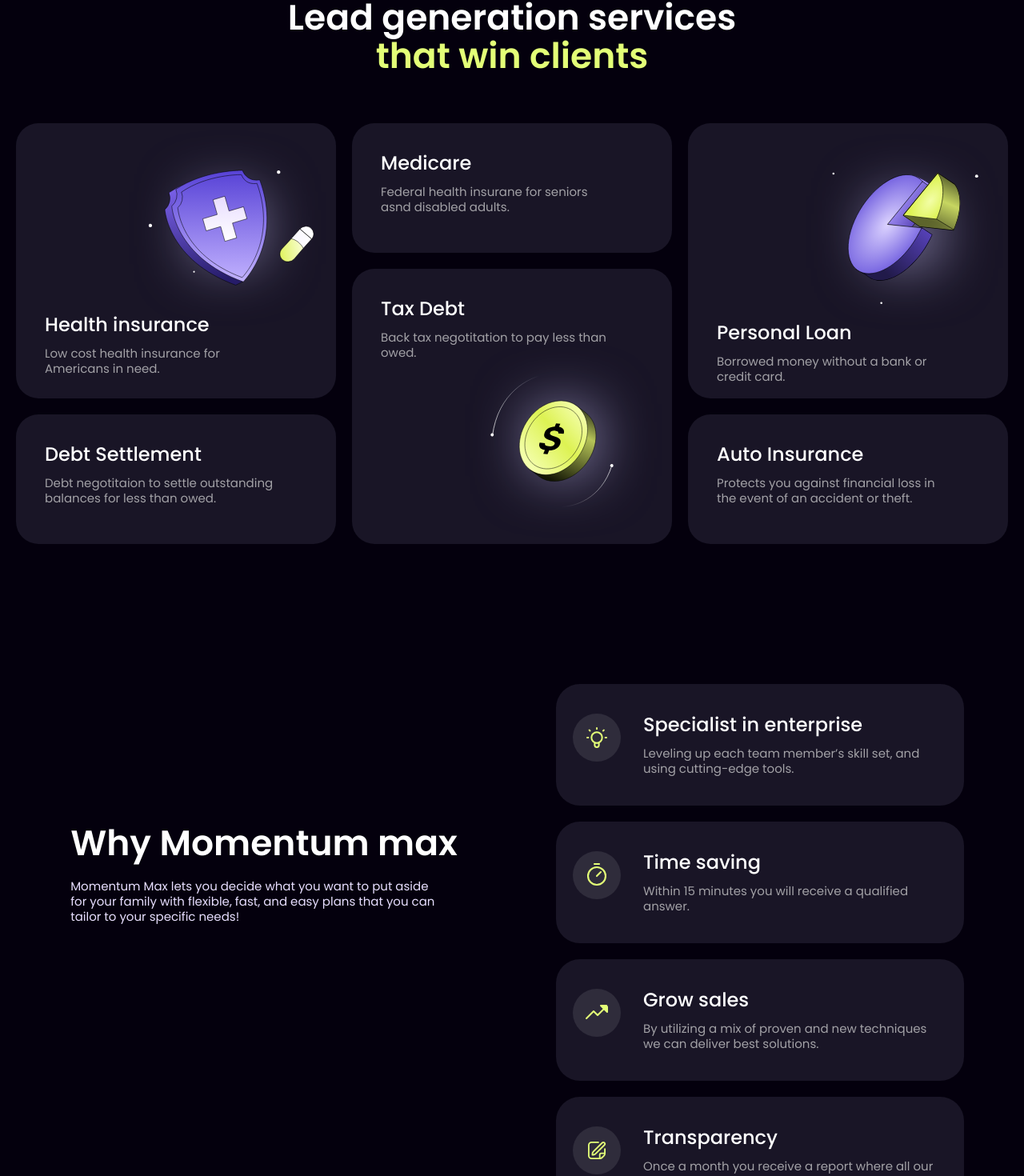
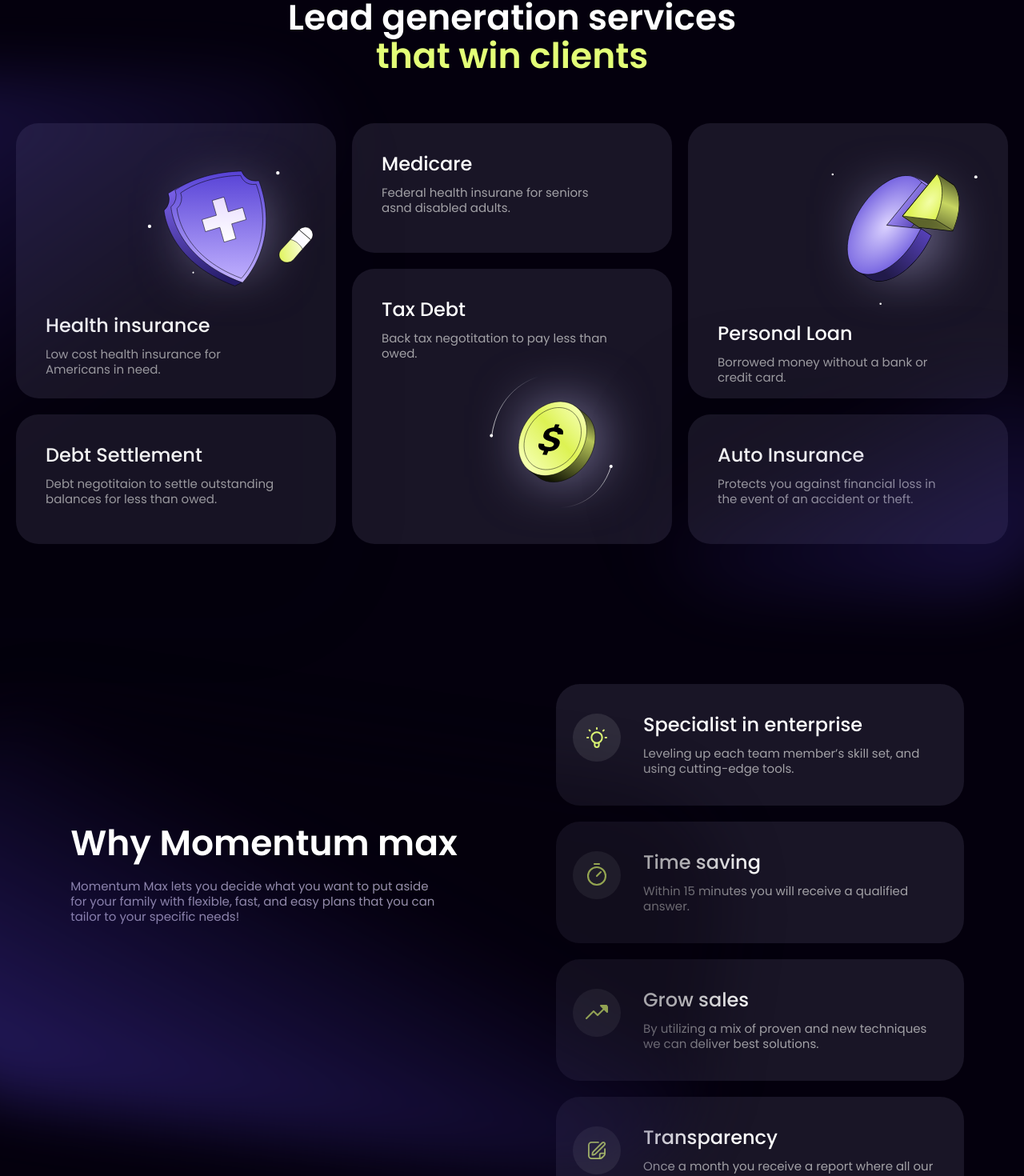
Before and after one commit to armon-bakhtar/mmx-website, a Next.js app: page / in a window 1280 px wide. Shown: the part 606-2076 px from the top of the page at 80% size. Built offline with nearby package versions, Linux system fonts and the light colour scheme.

Commit message:
feat: add blurs

```diff
--- a/src/page-components/home/features/features.module.scss
+++ b/src/page-components/home/features/features.module.scss
@@ -4,6 +4,7 @@
   color: var(--greyscale-11);
 
   &__container {
+    position: relative;
     display: grid;
     grid-auto-flow: row;
   }
@@ -15,6 +16,8 @@
   &__title {
     @include title-bold-30;
     margin-bottom: 20px;
+    position: relative;
+    z-index: var(--z-index-features-title);
   }
 
   &__text {
@@ -59,6 +62,10 @@
     color: var(--greyscale-8);
   }
 
+  &__blur {
+    display: none;
+  }
+
   @include tablet-s {
     &__title {
       @include title-semibold-44;
@@ -66,6 +73,19 @@
 
     &__card-wrapper {
       grid-template-columns: repeat(2, 1fr);
+    }
+
+    &__blur {
+      display: block;
+      position: absolute;
+      left: -200px;
+      bottom: -50px;
+      width: 560px;
+      height: 300px;
+      border-radius: 150px;
+      background: var(--features-blur);
+      opacity: 0.9;
+      filter: blur(37px);
     }
   }
 
@@ -108,5 +128,14 @@
     &__name {
       @include subhead-medium-24;
     }
+    &__blur {
+      width: 1000px;
+      height: 500px;
+      left: -100px;
+      bottom: 100px;
+      transform: rotate(8deg);
+      opacity: 0.7;
+      background: var(--features-blur-desktop);
+    }
   }
 }
--- a/src/page-components/home/features/features.tsx
+++ b/src/page-components/home/features/features.tsx
@@ -18,6 +18,7 @@
     cnIcon,
     cnName,
     cnDescription,
+    cnBlur,
   } = useClasses({ className });
 
   return (
@@ -75,6 +76,7 @@
             </div>
           </div>
         </div>
+        <div className={cnBlur}></div>
       </Container>
     </section>
   );
--- a/src/page-components/home/features/lib/use-classes.tsx
+++ b/src/page-components/home/features/lib/use-classes.tsx
@@ -28,6 +28,8 @@
 
   const cnDescription = cn('features__description');
 
+  const cnBlur = cn('features__blur');
+
   return {
     cnRoot,
     cnContainer,
@@ -39,5 +41,6 @@
     cnIcon,
     cnName,
     cnDescription,
+    cnBlur,
   };
 };
--- a/src/page-components/home/work-spheres/lib/use-classes.tsx
+++ b/src/page-components/home/work-spheres/lib/use-classes.tsx
@@ -26,6 +26,8 @@
 
   const cnIcon = cn('work-spheres__icon');
 
+  const cnIconBlur = cn('work-spheres__icon-blur');
+
   const cnBlur = cn('work-spheres__blur');
 
   return {
@@ -38,6 +40,7 @@
     cnText,
     cnIconWrapper,
     cnIcon,
+    cnIconBlur,
     cnBlur,
   };
 };
--- a/src/page-components/home/work-spheres/work-spheres.module.scss
+++ b/src/page-components/home/work-spheres/work-spheres.module.scss
@@ -2,8 +2,9 @@
   padding-top: 40px;
   color: var(--greyscale-11);
 
-  // &__container {
-  // }
+  &__container {
+    position: relative;
+  }
 
   &__title {
     @include title-bold-30;
@@ -25,8 +26,9 @@
     position: relative;
     padding: 36px 20px;
     border-radius: 20px;
-    border: 1px transparent;
+    border: 1px solid transparent;
     background: var(--property-initial);
+    transition: all 0.3s;
   }
 
   &__name {
@@ -52,7 +54,7 @@
     z-index: var(--z-index-work-spheres-icon);
   }
 
-  &__blur {
+  &__icon-blur {
     position: absolute;
     top: 50%;
     left: 50%;
@@ -61,6 +63,10 @@
     border-radius: 50%;
     transform: translate(-50%, -50%);
     box-shadow: var(--work-spheres-decor-shadow);
+  }
+
+  &__blur {
+    display: none;
   }
 
   @include tablet-s {
@@ -120,6 +126,32 @@
     &__card:nth-child(5) &__icon-wrapper {
       grid-row: 1/2;
       margin-bottom: 12px;
+    }
+
+    &__blur {
+      display: block;
+      position: absolute;
+      border-radius: 150px;
+    }
+
+    &__blur:first-child {
+      top: 100px;
+      left: -250px;
+      width: 700px;
+      height: 700px;
+      background: var(--work-spheres-blur-1);
+      opacity: 0.5;
+      filter: blur(37px);
+    }
+
+    &__blur:last-child {
+      right: -60px;
+      bottom: 275px;
+      width: 560px;
+      height: 300px;
+      background: var(--work-spheres-blur-2);
+      opacity: 0.5;
+      filter: blur(37px);
     }
   }
 
@@ -188,5 +220,9 @@
     &__name {
       @include subhead-medium-24;
     }
+
+    &__blur:last-child {
+      bottom: -60px;
+    }
   }
 }
--- a/src/page-components/home/work-spheres/work-spheres.tsx
+++ b/src/page-components/home/work-spheres/work-spheres.tsx
@@ -17,6 +17,7 @@
     cnText,
     cnIconWrapper,
     cnIcon,
+    cnIconBlur,
     cnBlur,
   } = useClasses({ className });
 
@@ -35,7 +36,7 @@
             </p>
             <div className={cnIconWrapper}>
               <Healthcare className={cnIcon} />
-              <span className={cnBlur}></span>
+              <span className={cnIconBlur}></span>
             </div>
           </div>
 
@@ -53,7 +54,7 @@
             </p>
             <div className={cnIconWrapper}>
               <Dollar className={cnIcon} />
-              <span className={cnBlur}></span>
+              <span className={cnIconBlur}></span>
             </div>
           </div>
 
@@ -72,7 +73,7 @@
             </p>
             <div className={cnIconWrapper}>
               <Loan className={cnIcon} />
-              <span className={cnBlur}></span>
+              <span className={cnIconBlur}></span>
             </div>
           </div>
 
@@ -84,6 +85,11 @@
             </p>
           </div>
         </div>
+
+        <div>
+          <div className={cnBlur}></div>
+          <div className={cnBlur}></div>
+        </div>
       </Container>
     </section>
   );
--- a/src/shared/assets/styles/base/_variables.scss
+++ b/src/shared/assets/styles/base/_variables.scss
@@ -24,9 +24,33 @@
   --index-dropdown: 5;
   --z-index-hero-decor: 2;
   --z-index-work-spheres-icon: 1;
+  --z-index-features-title: 1;
 
   //shadow
   --hero-decor-shadow: 0px 0px 21.0852px 15px rgba(208, 201, 255, 0.25);
   --work-spheres-decor-shadow: 0px 0px 65px 45px rgba(208, 201, 255, 0.5);
   --features-icon-shadow: 1px 1px 16px rgba(254, 254, 254, 0.19);
+
+  //blur
+  --work-spheres-blur-1: linear-gradient(
+    325deg,
+    rgba(4, 0, 13, 0.1) 49.03%,
+    #513ec9 122.15%
+  );
+  --work-spheres-blur-2: linear-gradient(
+    151.54deg,
+    rgba(4, 0, 13, 0.1) 37.79%,
+    #3a2b93 104.32%
+  );
+
+  --features-blur: linear-gradient(
+    200deg,
+    rgba(4, 0, 13, 0) 37.79%,
+    #3a2b93 104.32%
+  );
+  --features-blur-desktop: linear-gradient(
+    200deg,
+    rgba(4, 0, 13, 0.5) 37.79%,
+    #3a2b93 104.32%
+  );
 }
```
